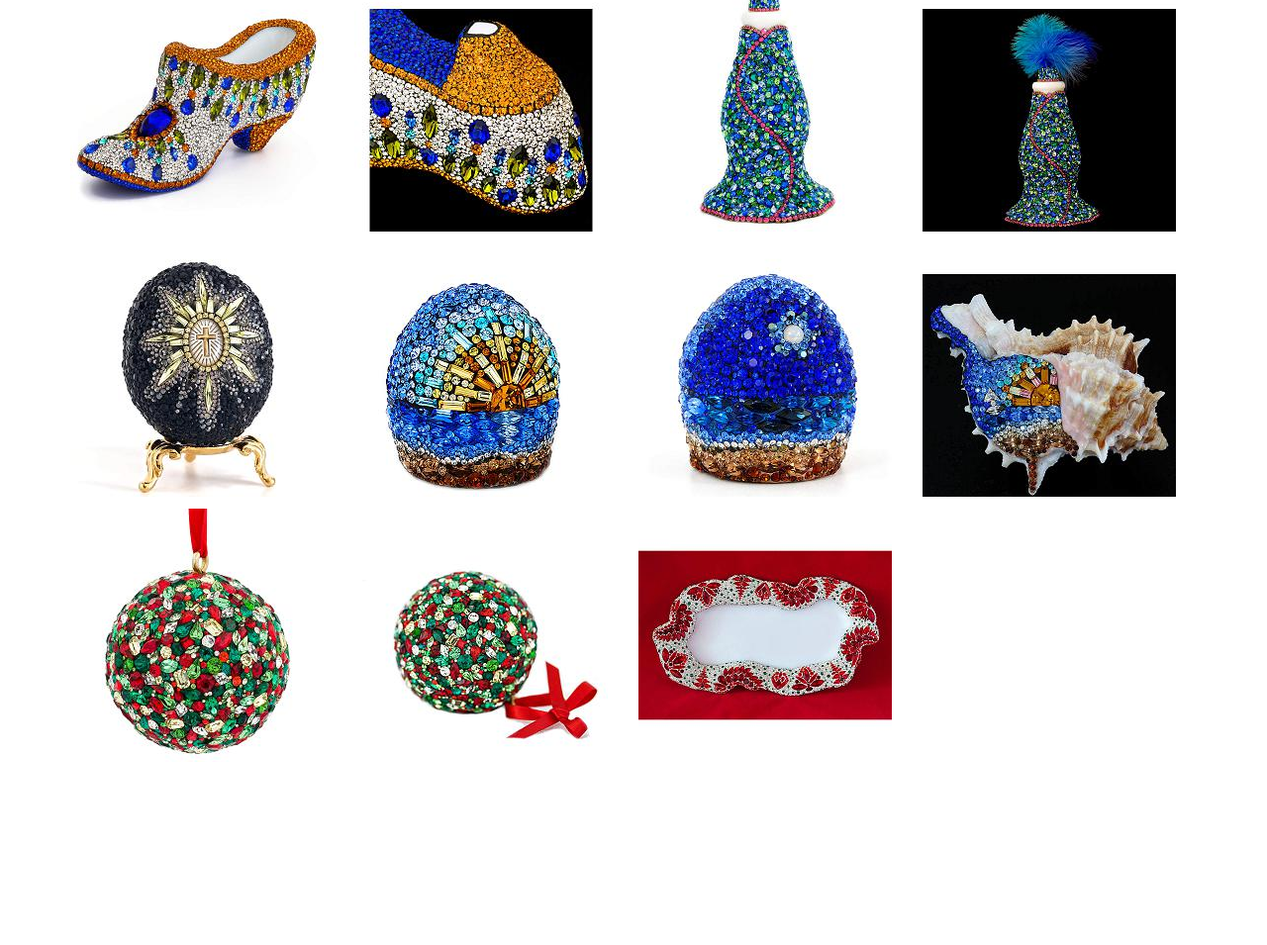
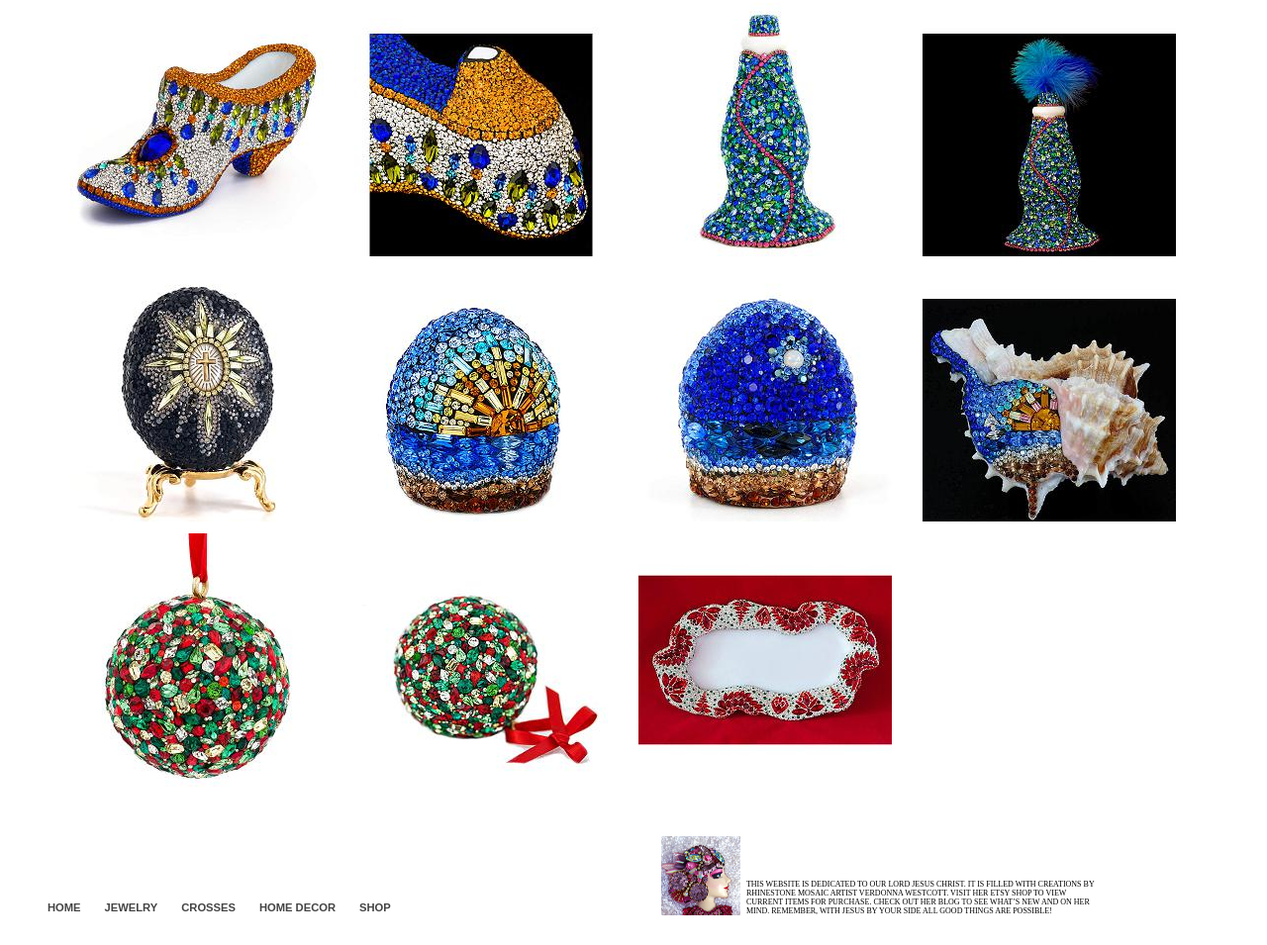
Before and after one commit to todwestcott/vs_practice_site, a website: page home_decor_gallery.html in a window 1280 px wide. Shown: the part 1011-1966 px from the top of the page at 99% size. Before the commit the page ends 1791 px from the top, so only its background shows below. Drawn offline with nearby package versions, Linux system fonts and the light colour scheme.

Commit message:
nav links fixed, galleries centered

```diff
--- a/gallery_style.css
+++ b/gallery_style.css
@@ -4,4 +4,11 @@
     margin-right: auto;
     margin-left: auto;
     gap: 10px;
+    margin-top: 25px;
 }
+.footer {
+    display: grid;
+    align-items: end;
+    margin-left: 30px;
+    margin-bottom: 30px;
+}
--- a/home_decor_gallery.html
+++ b/home_decor_gallery.html
@@ -4,6 +4,7 @@
     <meta charset="UTF-8">
     <title>Home Decor Gallery</title>
     <meta charset="UTF-8">
+    <link href="img/homepage/flavicon_40.jpg" rel="shortcut icon" type="image/x-icon">
     <meta name="viewport"
           content="width=device-width, user-scalable=no, initial-scale=1.0, maximum-scale=1.0, minimum-scale=1.0">
     <meta http-equiv="X-UA-Compatible" content="ie=edge">
@@ -44,20 +45,22 @@
         <div class="logo"><img alt="logo" src="img/homepage/header_250.jpg" loading="lazy">
             <p style="margin-top: -4px;">verdonna.com</p>
             <div class="large_nav">
-                <a class="small_nav" href="#">Home</a>
-                <a class="small_nav" href="#">Galleries</a>
-                <a class="small_nav" href="#">Blog</a>
-                <a class="small_nav" href="#">Shop</a>
+                <a class="small_nav" href="index.html">Home</a>
+                <a class="small_nav" href="jewelry_gallery.html">Jewelry</a>
+                <a class="small_nav" href="cross_gallery.html">Crosses</a>
+                <a class="small_nav" href="home_decor_gallery.html">Home Decor</a>
+                <a class="small_nav" href="https://verdonnawestcott.etsy.com">Shop</a>
             </div>
         </div>
         <div class="hamburger">
             <div class="bar"></div>
             <div class="bar"></div>
             <div class="bar"></div>
-            <a class="small_nav" href="#">Home</a>
-            <a class="small_nav" href="#">Galleries</a>
-            <a class="small_nav" href="#">Blog</a>
-            <a class="small_nav" href="#">Shop</a>
+            <a class="small_nav" href="index.html">Home</a>
+            <a class="small_nav" href="jewelry_gallery.html">Jewelry</a>
+            <a class="small_nav" href="cross_gallery.html">Crosses</a>
+            <a class="small_nav" href="home_decor_gallery.html">Home Decor</a>
+            <a class="small_nav" href="https://verdonnawestcott.etsy.com">Shop</a>
         </div>
     </div>
 </div>
@@ -109,6 +112,24 @@
     <a href="img/gallery/Decor/popup/ox1619-65.jpg" title=""><img
             alt="" src="img/gallery/Decor/thumbnails/ox1619-65.jpg"></a>
 </div>
+<div class="galleries footer">
+    <div class="site_links">
+        <div class="large_nav">
+            <a class="small_nav" href="index.html">Home</a>
+            <a class="small_nav" href="jewelry_gallery.html">Jewelry</a>
+            <a class="small_nav" href="cross_gallery.html">Crosses</a>
+            <a class="small_nav" href="home_decor_gallery.html">Home Decor</a>
+            <a class="small_nav" href="https://verdonnawestcott.etsy.com">Shop</a>
+        </div>
+    </div>
+    <div class="dedication"><img alt="" class="footer_logo left" src="img/homepage/footer_80.jpg">
+        <span style="margin-left: .8em;">THIS WEBSITE IS DEDICATED TO OUR LORD JESUS CHRIST. IT IS FILLED WITH
+                CREATIONS BY
+                RHINESTONE MOSAIC ARTIST VERDONNA WESTCOTT. VISIT HER ETSY SHOP TO VIEW CURRENT ITEMS FOR PURCHASE.
+                CHECK OUT HER BLOG TO SEE WHAT’S NEW AND ON HER MIND. REMEMBER, WITH JESUS BY YOUR SIDE ALL GOOD THINGS
+                ARE POSSIBLE!</span>
+    </div>
+</div>
 <script>$(document).ready(function () {
     $('.zoom-gallery').magnificPopup({
         delegate: 'a',
--- a/main_style.css
+++ b/main_style.css
@@ -119,6 +119,8 @@ button:hover {
 }
 .dedication {display: flex;
     font-size: .5em;
+    max-width: 110ch;
+    align-items: end;
 }
 .dedication img {
     height: 80px;
```
Also changed, not shown: cross_gallery.html (+29 -9 lines), index.html (+17 -16 lines), jewelry_gallery.html (+29 -8 lines), template.html (+4 -4 lines).
